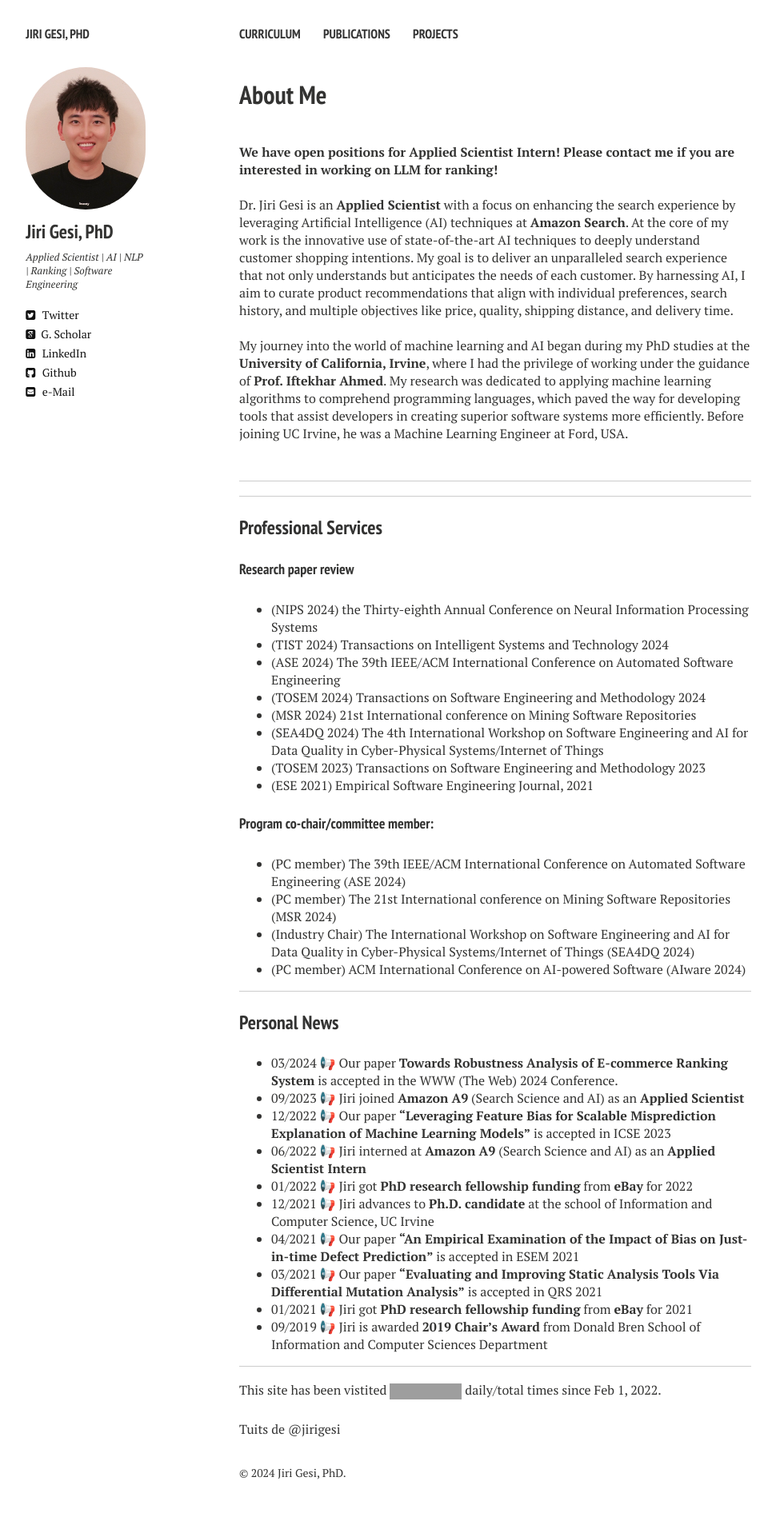
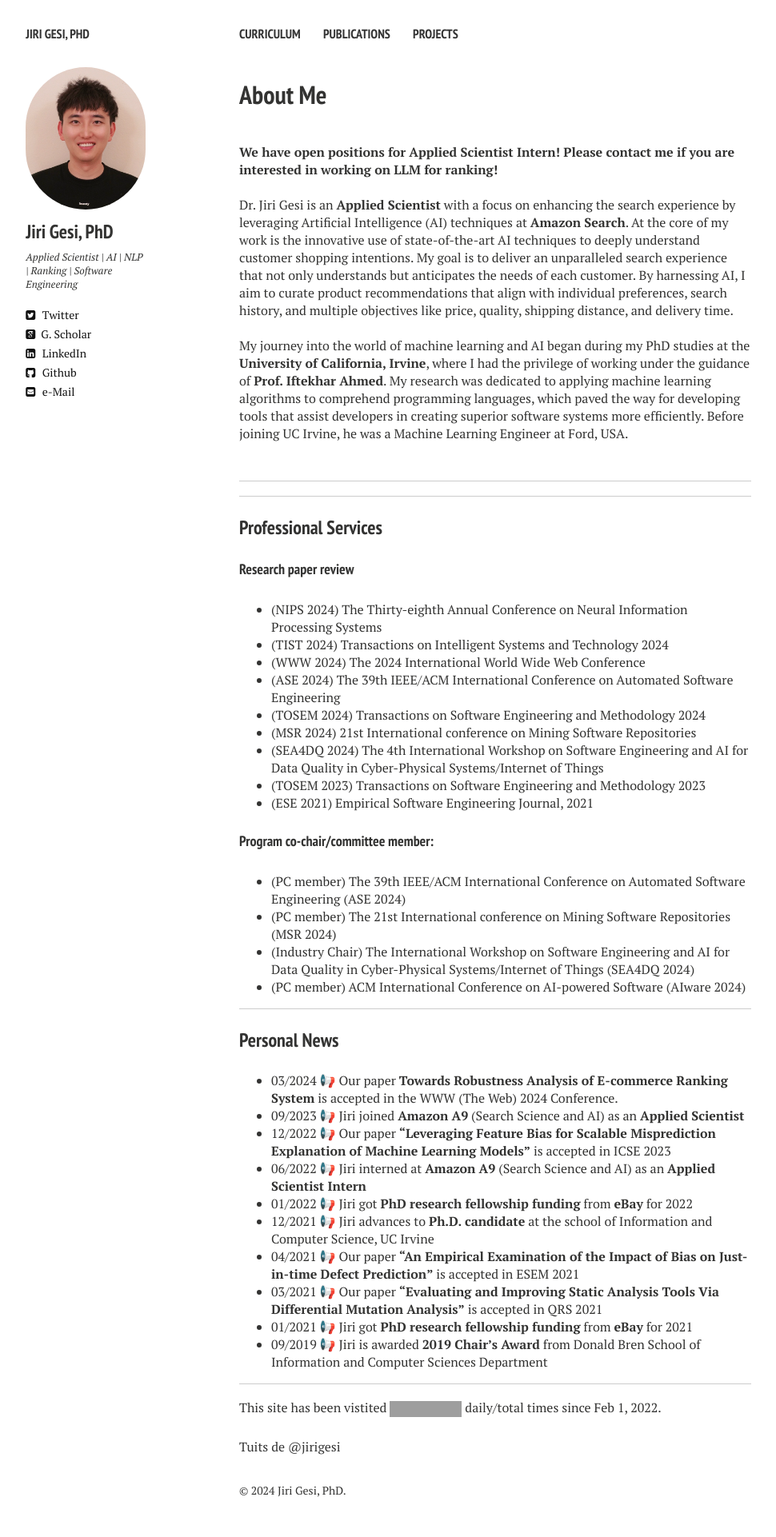
Before and after one commit to Jirigesi/Jirigesi.github.io, a Jekyll site: the page built from index.md, in a window 1280 px wide. Shown: the whole page at 80% size, without its empty margins (21-991 px from the left). Built offline with Jekyll 4.4.1, drawn with Linux system fonts in a browser that asks for light colours; nearby versions of some CDN libraries; comment, search, counter and statistics services are not loaded; before the commit the page ends 1900 px from its top, so only the background shows below that; grey boxes are pictures that could not be loaded.

Commit message:
Update index.md

```diff
--- a/index.md
+++ b/index.md
@@ -30,8 +30,9 @@ My journey into the world of machine learning and AI began during my PhD studies
 
 #### Research paper review
 
-- (NIPS 2024) the Thirty-eighth Annual Conference on Neural Information Processing Systems
+- (NIPS 2024) The Thirty-eighth Annual Conference on Neural Information Processing Systems
 - (TIST 2024) Transactions on Intelligent Systems and Technology 2024
+- (WWW 2024) The 2024 International World Wide Web Conference
 - (ASE 2024) The 39th IEEE/ACM International Conference on Automated Software Engineering
 - (TOSEM 2024) Transactions on Software Engineering and Methodology 2024
 - (MSR 2024) 21st International conference on Mining Software Repositories
```
